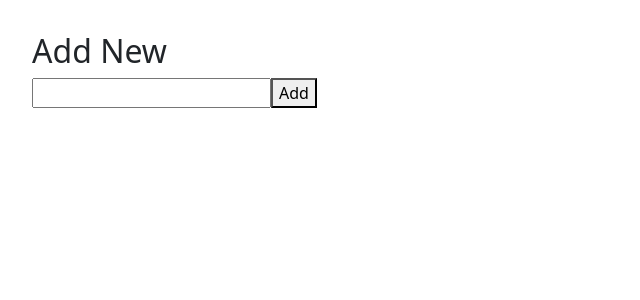
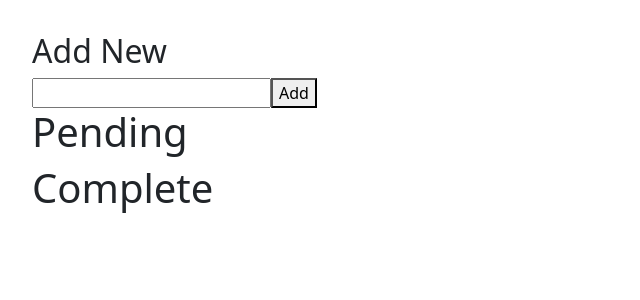
Before and after one commit to pgtognoni/task_manager, a React (Create React App) app: page / in a window 1280 px wide. Shown: the top 300 px of the page, without its empty margins (0-640 px from the left). Built offline with nearby package versions, Linux system fonts and the light colour scheme.

Commit message:
adding toDos and mark as complete working

```diff
--- a/src/App.js
+++ b/src/App.js
@@ -1,8 +1,5 @@
 import './App.css';
 import 'bootstrap/dist/css/bootstrap.min.css';
-import HelloWorld from './theory/HelloWorld';
-import DisplayList from './theory/DisplayList';
-import Form from './theory/Form';
 import TaskManager from './toDos/TaskManager';
 
 function App() {
--- a/src/reducer/taskReducer.js
+++ b/src/reducer/taskReducer.js
@@ -8,18 +8,20 @@ const initialState = {
 }
 
 const taskSlice = createSlice({
-    name: 'task',
+    name: 'taskReducer',
     initialState,
     reducers: {
-        setTask: (state, action) => (state.task = action.payload),
-        setId: (state, action) => (state.id = action.payload),
-        setComplete: (state, action) => (state.complete = action.payload),
-        setEdit: (state, action) => (state.edit = action.payload),
+        setState: (state, action) => {state = action.payload},
+        setTask: (state, action) => {state.task = action.payload},
+        setId: (state, action) => {state.id = action.payload},
+        setComplete: (state, action) => {state.complete = action.payload},
+        setEdit: (state, action) => {state.edit = action.payload},
         setReset: () => initialState
     }
 })
 
 export const {
+    setState,
     setTask,
     setId,
     setComplete,
--- a/src/reducer/toDosReducer.js
+++ b/src/reducer/toDosReducer.js
@@ -8,8 +8,8 @@ const toDosSlice = createSlice({
     name: 'toDos',
     initialState,
     reducers: {
-        setToDo: (state, action) => state.toDos = state.toDos.push(action.payload),
-        deleteToDo: (state, action) => state.toDos = state.toDos.filter(item => item.id !== action.payload)
+        setToDo: (state, action) => {state.toDos.push(action.payload)},
+        deleteToDo: (state, action) => {state.toDos = state.toDos.filter(item => item.id !== action.payload)}
     }
 })
 
--- a/src/toDos/AddNew.jsx
+++ b/src/toDos/AddNew.jsx
@@ -7,17 +7,19 @@ import { v4 as uuidv4 } from "uuid";
 
 function AddNew() {
 
+    const toDo = useSelector(state => state.task)
     const task = useSelector(state => state.task.task)
+
     const dispatch = useDispatch();
 
-    const handleTaskChange = (task) => {
-        dispatch(setTask(task))
+    const handleTaskChange = (val) => {
+        dispatch(setTask(val))
+        dispatch(setId(uuidv4()))
     }
 
     const handleSubmit = (event) => {
         event.preventDefault();
-        dispatch(setId(uuidv4()))
-        dispatch(setToDo(task))
+        dispatch(setToDo(toDo))
         dispatch(setReset())
     }
 
@@ -26,7 +28,7 @@ function AddNew() {
         <h2>Add New</h2>
         <form onSubmit={e => handleSubmit(e)}>
             <label htmlFor='task'>
-                <input type='text' name='task' value={task} onChange={e => handleTaskChange(e.target.value)} />
+                <input type='text' name='task' value={task} onChange={e =>  handleTaskChange(e.target.value)} />
             </label>
             <button>Add</button>
         </form>
--- /dev/null
+++ b/src/toDos/DisplayTasks.jsx
@@ -0,0 +1,59 @@
+import React, { useState, useEffect } from 'react'
+import { useSelector, useDispatch } from 'react-redux'
+import { setComplete, setState } from '../reducer/taskReducer'
+import { setToDo, deleteToDo } from '../reducer/toDosReducer'
+
+function DisplayTasks() {
+
+    const toDos = useSelector(state => state.toDos.toDos)
+
+    const dispatch = useDispatch()
+
+    const [ pending, setPending ] = useState([])
+    const [ completed, setCompleted ] = useState([]);
+
+    useEffect(() => {
+
+      const newPending = toDos.filter(item => item.complete === false)
+      const newCompleted = toDos.filter(item => item.complete === true)
+
+      setPending(newPending)
+      setCompleted(newCompleted)
+
+    }, [toDos])
+
+
+    const handleCheckbox = (e, item) => {
+      e.preventDefault()
+      let newItem = {...item, complete: true}
+      dispatch(deleteToDo(item.id))
+      dispatch(setToDo(newItem))
+    }
+
+  return (
+
+    <div>
+      <h1>Pending</h1>
+        {
+          pending.map(toDo => {
+            return(
+              <div key={toDo.id}>
+              <p>{toDo.task}</p>
+              <input type='checkbox' onChange={(e) => handleCheckbox(e, toDo)} />
+              </div>
+            )
+          })
+        }
+      <h1>Complete</h1>
+      {
+          completed.map(toDo => {
+            return(
+              <p key={toDo.id}>{toDo.task}</p>
+            )
+          })
+        }
+    </div>
+  )
+}
+
+export default DisplayTasks
--- a/src/toDos/TaskManager.jsx
+++ b/src/toDos/TaskManager.jsx
@@ -1,11 +1,13 @@
-import React, { useState, useEffect } from 'react'
+import React from 'react'
 import AddNew from './AddNew'
+import DisplayTasks from './DisplayTasks'
 
 function TaskManager () {
 
   return (
     <div>
       <AddNew />
+      <DisplayTasks />
     </div>
   )
 }
```
